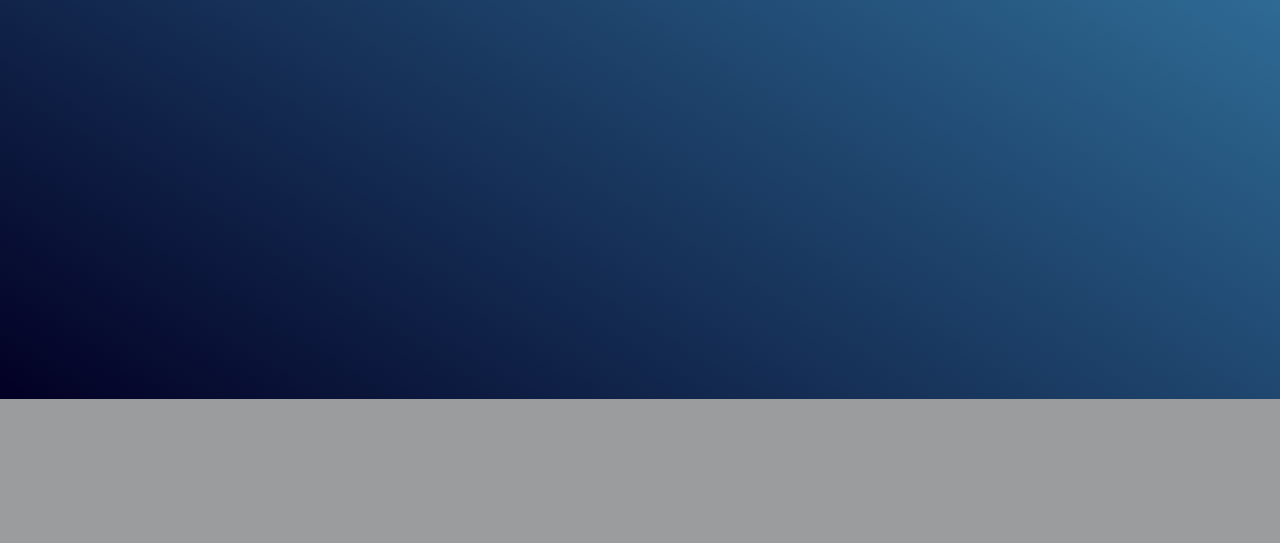
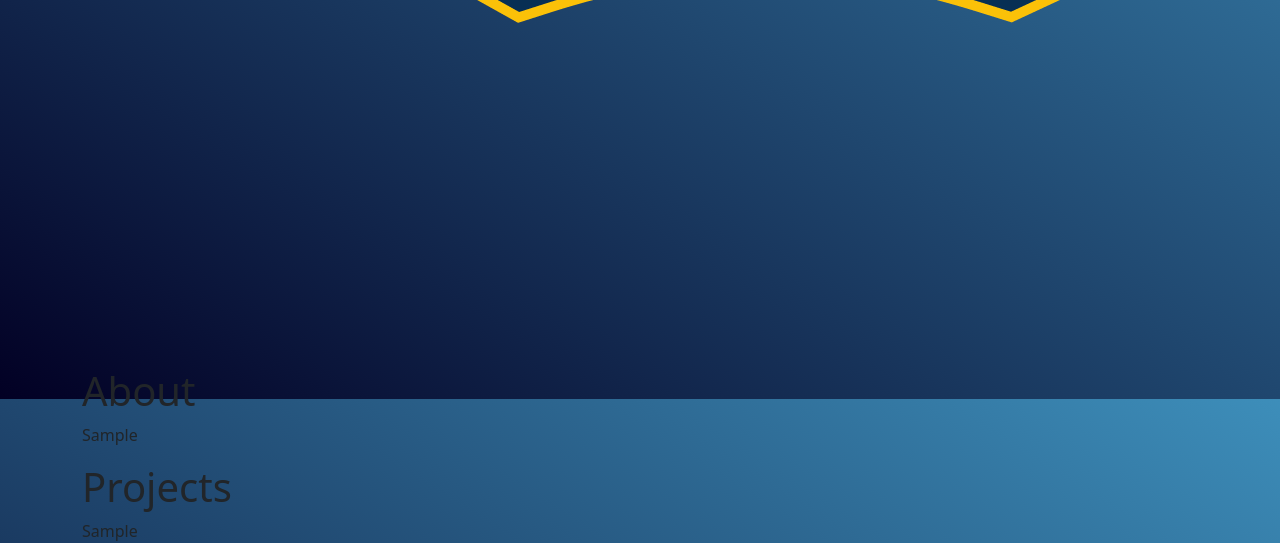
Before and after one commit to chaoyen199611/personal_website, a Django app: page / in a window 1280 px wide; the page is wider, and only the part inside the window is pictured. Shown: the part 401-944 px from the top of that part. Before the commit the page ends 800 px from the top of that part, so only its background shows below. Run offline with Django 4.2, Linux system fonts and the light colour scheme; tables that the repository leaves empty hold one stand-in row (values such as "Sample post").

Commit message:
add profile class introduction

```diff
--- a/base/admin.py
+++ b/base/admin.py
@@ -1,6 +1,7 @@
 from django.contrib import admin
 
 # Register your models here.
-from .models import Article
+from .models import Article,Profile
 
 admin.site.register(Article)
+admin.site.register(Profile)
--- a/base/models.py
+++ b/base/models.py
@@ -6,3 +6,6 @@ class Article(models.Model):
     title=models.CharField(max_length=50)
     content=models.TextField(max_length=500)
     pub_date=models.DateTimeField('date published')
+
+class Profile(models.Model):
+    introduction=models.TextField()
--- a/base/views.py
+++ b/base/views.py
@@ -3,10 +3,16 @@ from django.shortcuts import render
 # Create your views here.
 from django.http import HttpResponse
 from django.views.generic.base import TemplateView
-from .models import Article
+from .models import Article, Profile
 
 class HomePageView(TemplateView):
+
     template_name="home.html"
+
+    def get_context_data(self, *args,**kwargs):
+        context=super().get_context_data(*args,**kwargs)
+        context['intro']=Profile.objects.get(id=1)
+        return context
 
 
 def index(request):
--- a/templates/base.html
+++ b/templates/base.html
@@ -11,18 +11,18 @@
     <link href="{% static 'css/style.css' %}" rel="stylesheet">
     <!-- Bootstrap CSS -->
     <link href="https://cdn.jsdelivr.net/npm/bootstrap@5.1.3/dist/css/bootstrap.min.css" rel="stylesheet" integrity="sha384-1BmE4kWBq78iYhFldvKuhfTAU6auU8tT94WrHftjDbrCEXSU1oBoqyl2QvZ6jIW3" crossorigin="anonymous">
-    <title>Joey's Crib</title>
+    <title>Kwoybe</title>
   </head>
   <body>
     <nav class="navbar navbar-expand-lg navbar-dark bg-dark fixed-top">
         <div class="container-md">
-            <a class="navbar-brand" href="#">JOEY</a>
+            <a class="navbar-brand" href="#">Kwoybe</a>
             <button class="navbar-toggler" type="button" data-toggle="collapse" data-target="#navbarNavAltMarkup" aria-controls="navbarNavAltMarkup" aria-expanded="false" aria-label="Toggle navigation">
                 <span class="navbar-toggler-icon"></span>
             </button>
 
-            <div class="collapse navbar-collapse" id="navbarNavAltMarkup">
-                <ul class="navbar-nav mr-auto">
+            <div class="collapse navbar-collapse mr-auto" id="navbarNavAltMarkup">
+                <ul class="navbar-nav">
                     <li class="nav-item">
                         <a class="nav-link" href="#">About</a>
                     </li>
--- a/templates/home.html
+++ b/templates/home.html
@@ -1,11 +1,32 @@
 {% extends 'base.html' %}
 {% load static %}
 {% block personal-profile %}
-<div class="container-md">
-    <div class="image-container">
-        <img class="img-profile" src="{% static 'image/profile_image.png' %}" alt="profile_image">
+<div class="container-md" style="text-align: center;">
+    <div class="image-container" >
+        <img class="img-profile" src="{% static 'image/personal_logo.png' %}" alt="profile_image">
     </div>
 
 </div>
+<div class="about">
+    <div class="container">
+        <div class="title">
+            <h1>About</h1>
+        </div>
+        <div class="introduction-context">
+            <P>{{ intro.introduction }}</P>
+        </div>
+    </div>
+</div>
+<div class="projects">
+    <div class="container">
+        <div class="title">
+            <h1>Projects</h1>
+        </div>
+        <div class="introduction-context">
+            <P>{{ intro.introduction }}</P>
+        </div>
+    </div>
+</div>
+
 
 {% endblock %}
--- a/templates/static/css/style.css
+++ b/templates/static/css/style.css
@@ -5,12 +5,3 @@ body {
     height: 100%;
     background-image: linear-gradient(32deg, rgba(2,0,36,1) 0%, rgba(61,142,186,1) 100%);
 }
-
-.img-profile {
-    width: 280px;
-    height: 300px;
-    border-radius: 25px;
-    position: relative;
-    object-fit: cover;
-    top: 100px;
-}
```
Also changed, not shown: base/migrations/0002_profile.py (added), base/migrations/0003_rename_content_profile_introduction.py (added), templates/static/image/personal_logo.png (added).
